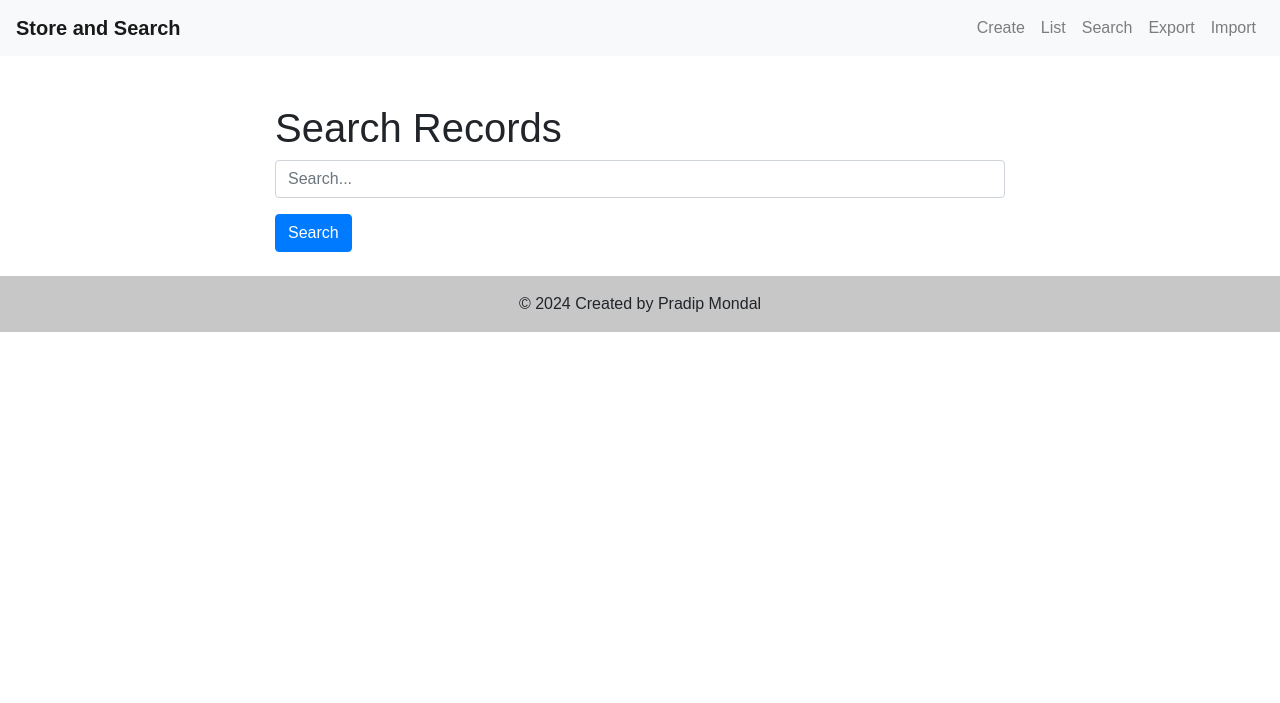
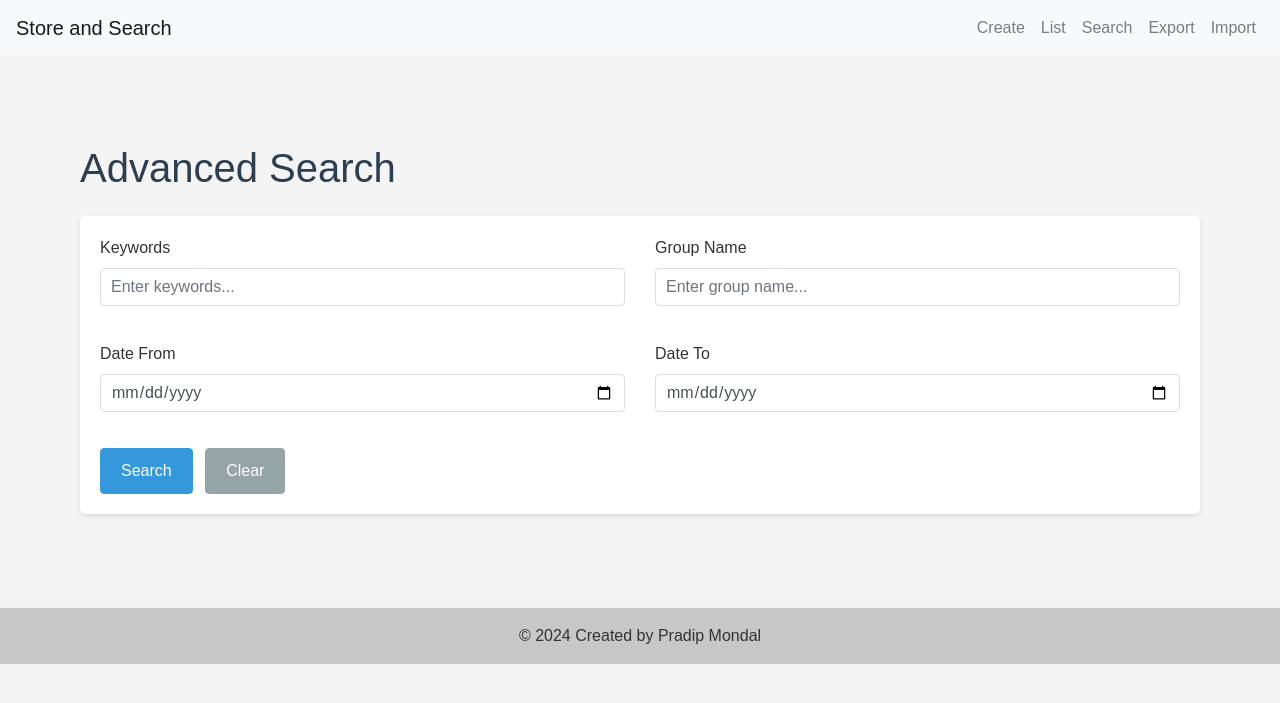
Before and after one commit to webitpradip/flask_search_store, a Flask app: page / in a window 1280 px wide. Shown: the top 703 px of the page. Run offline with Flask 2, Linux system fonts and the light colour scheme; data that the repository does not hold is empty; some libraries are stand-ins or nearby versions.

Commit message:
Search functionality improved

```diff
--- a/app.py
+++ b/app.py
@@ -1,5 +1,5 @@
 import os
-from flask import Flask, render_template, request, redirect, url_for, flash, send_file, send_from_directory
+from flask import Flask, render_template, request, redirect, url_for, flash, send_file, send_from_directory, abort
 from werkzeug.utils import secure_filename
 from forms import CreateForm
 from models import db, Record, File
@@ -8,7 +8,7 @@ from datetime import datetime
 import zipfile
 from io import BytesIO
 import sqlite3
-from sqlalchemy import case, func
+from sqlalchemy import case, func, and_, desc
 
 
 app = Flask(__name__)
@@ -16,8 +16,29 @@ app.config.from_object(Config)
 
 db.init_app(app)
 
+@app.errorhandler(404)
+def not_found_error(error):
+    """
+    Handle 404 Not Found errors.
+    """
+    return render_template('404.html'), 404
+
+@app.errorhandler(500)
+def internal_error(error):
+    """
+    Handle 500 Internal Server Error.
+    """
+    db.session.rollback()
+    return render_template('500.html'), 500
+
 @app.route('/create', methods=['GET', 'POST'])
 def create():
+    """
+    Handle the creation of a new record.
+
+    GET: Render the create form.
+    POST: Process the submitted form, create a new record, and handle file uploads.
+    """
     form = CreateForm()
     if form.validate_on_submit():
         record = Record(title=form.title.data, description=form.description.data, group_name=form.group_name.data)
@@ -40,6 +61,9 @@ def create():
 
 @app.route('/list')
 def list_records():
+    """
+    List all records with pagination.
+    """
     page = request.args.get('page', 1, type=int)
     records = Record.query.paginate(page, 10, False)
     next_url = url_for('list_records', page=records.next_num) if records.has_next else None
@@ -48,15 +72,19 @@ def list_records():
 
 @app.route('/edit/<int:id>', methods=['GET', 'POST'])
 def edit(id):
+    """
+    Handle the editing of an existing record.
+
+    GET: Render the edit form with existing record data.
+    POST: Process the submitted form and update the record.
+    """
     record = Record.query.get_or_404(id)
     form = CreateForm(obj=record)
     if form.validate_on_submit():
-        # Populate other fields
         record.title = form.title.data
         record.description = form.description.data
         record.group_name = form.group_name.data
 
-        # Handle file uploads if any
         files = request.files.getlist('files')
         for file in files:
             if file:
@@ -73,55 +101,96 @@ def edit(id):
 
 @app.route('/delete_file/<int:id>')
 def delete_file(id):
+    """
+    Delete a file associated with a record.
+    """
     file = File.query.get_or_404(id)
-    os.remove(os.path.join(app.config['UPLOAD_FOLDER'], file.filename))
-    db.session.delete(file)
-    db.session.commit()
-    flash('File deleted successfully!', 'success')
+    try:
+        os.remove(os.path.join(app.config['UPLOAD_FOLDER'], file.filename))
+        db.session.delete(file)
+        db.session.commit()
+        flash('File deleted successfully!', 'success')
+    except Exception as e:
+        db.session.rollback()
+        flash(f'Error deleting file: {str(e)}', 'danger')
     return redirect(url_for('edit', id=file.record_id))
 
 @app.route('/', methods=['GET', 'POST'])
 def search():
+    """
+    Handle the advanced search functionality.
+
+    GET: Render the search form and display results if query parameters are provided.
+    POST: Process the search query and redirect to GET with query parameters.
+    """
     page = request.args.get('page', 1, type=int)
     per_page = 10
-    query = request.form.get('query', '')
 
     if request.method == 'POST':
-        return redirect(url_for('search', query=query))
+        return redirect(url_for('search', **request.form))
+
+    query = request.args.get('query', '').strip()
+    group_name = request.args.get('group_name', '').strip()
+    date_from = request.args.get('date_from')
+    date_to = request.args.get('date_to')
+
+    filters = []
 
     if query:
         words = query.split()
+        if len(words) > 10:
+            flash('Please limit your search to 10 words or less.', 'warning')
+            words = words[:10]
+            query = ' '.join(words)
 
-        # Create a case statement for each word and field combination
-        title_cases = [case([(Record.title.ilike(f'%{word}%'), 3)], else_=0) for word in words]
-        description_cases = [case([(Record.description.ilike(f'%{word}%'), 2)], else_=0) for word in words]
-        group_name_cases = [case([(Record.group_name.ilike(f'%{word}%'), 1)], else_=0) for word in words]
+        filters.append(db.or_(
+            Record.title.ilike(f'%{word}%') for word in words
+        ) | db.or_(
+            Record.description.ilike(f'%{word}%') for word in words
+        ))
 
-        # Sum up all the case statements to get the total weight
+    if group_name:
+        filters.append(Record.group_name.ilike(f'%{group_name}%'))
+
+    if date_from:
+        filters.append(Record.created_at >= datetime.strptime(date_from, '%Y-%m-%d'))
+
+    if date_to:
+        filters.append(Record.created_at <= datetime.strptime(date_to, '%Y-%m-%d'))
+
+    if filters:
+        # Create weight cases for relevance ranking
+        title_cases = [case([(Record.title.ilike(f'%{word}%'), 3)], else_=0) for word in words] if query else []
+        description_cases = [case([(Record.description.ilike(f'%{word}%'), 2)], else_=0) for word in words] if query else []
+        group_name_cases = [case([(Record.group_name.ilike(f'%{group_name}%'), 1)], else_=0)] if group_name else []
+
         total_weight = sum(title_cases + description_cases + group_name_cases)
 
-        # Create the main query with all-word search
-        results = Record.query.filter(
-            db.and_(
-                db.or_(Record.title.ilike(f'%{word}%') for word in words) |
-                db.or_(Record.description.ilike(f'%{word}%') for word in words) |
-                db.or_(Record.group_name.ilike(f'%{word}%') for word in words)
-            )
-        ).add_columns(total_weight.label('weight')).order_by(total_weight.desc()).paginate(page, per_page, False)
+        results = Record.query.filter(and_(*filters)).add_columns(total_weight.label('weight')).order_by(desc(total_weight)).paginate(page, per_page, False)
     else:
-        results = Record.query.paginate(page, per_page, False)
+        results = Record.query.add_columns(func.cast(0, db.Integer).label('weight')).paginate(page, per_page, False)
 
-    next_url = url_for('search', query=query, page=results.next_num) if results.has_next else None
-    prev_url = url_for('search', query=query, page=results.prev_num) if results.has_prev else None
+    next_url = url_for('search', page=results.next_num, **request.args) if results.has_next else None
+    prev_url = url_for('search', page=results.prev_num, **request.args) if results.has_prev else None
 
-    return render_template('search.html', results=results.items, query=query, next_url=next_url, prev_url=prev_url)
+    return render_template('search.html', results=results.items, query=query, group_name=group_name,
+                           date_from=date_from, date_to=date_to, next_url=next_url, prev_url=prev_url)
 
 @app.route('/uploads/<filename>')
 def uploaded_file(filename):
+    """
+    Serve uploaded files.
+    """
     return send_from_directory(app.config['UPLOAD_FOLDER'], filename)
 
 @app.route('/export', methods=['GET', 'POST'])
 def export():
+    """
+    Handle the export functionality.
+
+    GET: Render the export form.
+    POST: Process the export request and generate a zip file with the exported data.
+    """
     if request.method == 'POST':
         export_type = request.form.get('export_type')
 
@@ -137,6 +206,9 @@ def export():
     return render_template('export.html')
 
 def export_database(zf):
+    """
+    Export the database to a SQL file and add it to the zip file.
+    """
     db_file_path = os.path.join(app.config['UPLOAD_FOLDER'], 'database_export.sql')
     conn = db.engine.raw_connection()
     try:
@@ -149,6 +221,9 @@ def export_database(zf):
         os.remove(db_file_path)
 
 def export_files(zf):
+    """
+    Export all files in the upload folder to the zip file.
+    """
     for root, dirs, files in os.walk(app.config['UPLOAD_FOLDER']):
         for file in files:
             file_path = os.path.join(root, file)
@@ -156,6 +231,12 @@ def export_files(zf):
 
 @app.route('/import', methods=['GET', 'POST'])
 def import_data():
+    """
+    Handle the import functionality.
+
+    GET: Render the import form.
+    POST: Process the uploaded zip file and import the data.
+    """
     if request.method == 'POST':
         if 'file' not in request.files:
             flash('No file part', 'danger')
@@ -164,18 +245,26 @@ def import_data():
         if file.filename == '':
             flash('No selected file', 'danger')
             return redirect(request.url)
-        if file:
-            with zipfile.ZipFile(file, 'r') as zf:
-                if 'database_export.sql' in zf.namelist():
-                    import_database(zf)
-                for file_info in zf.infolist():
-                    if file_info.filename != 'database_export.sql':
-                        import_file(zf, file_info)
-            flash('Data imported successfully!', 'success')
-            return redirect(url_for('list_records'))
+        if file and file.filename.endswith('.zip'):
+            try:
+                with zipfile.ZipFile(file, 'r') as zf:
+                    if 'database_export.sql' in zf.namelist():
+                        import_database(zf)
+                    for file_info in zf.infolist():
+                        if file_info.filename != 'database_export.sql':
+                            import_file(zf, file_info)
+                flash('Data imported successfully!', 'success')
+                return redirect(url_for('list_records'))
+            except Exception as e:
+                flash(f'Error importing data: {str(e)}', 'danger')
+        else:
+            flash('Invalid file format. Please upload a zip file.', 'danger')
     return render_template('import.html')
 
 def import_database(zf):
+    """
+    Import the database from the SQL file in the zip file.
+    """
     db_file_path = os.path.join(app.config['UPLOAD_FOLDER'], 'database_import.sql')
     with open(db_file_path, 'wb') as f:
         f.write(zf.read('database_export.sql'))
@@ -206,13 +295,19 @@ def import_database(zf):
     os.remove(db_file_path)
 
 def import_file(zf, file_info):
+    """
+    Import a single file from the zip file to the upload folder.
+    """
     file_path = os.path.join(app.config['UPLOAD_FOLDER'], file_info.filename)
     if not os.path.exists(file_path):
         zf.extract(file_info.filename, app.config['UPLOAD_FOLDER'])
 
 @app.context_processor
 def inject_now():
+    """
+    Inject the current year into all templates.
+    """
     return {'current_year': datetime.utcnow().year}
 
 if __name__ == '__main__':
-    app.run(debug=True)
+    app.run(debug=app.config['DEBUG'])
--- a/config.py
+++ b/config.py
@@ -5,3 +5,4 @@ class Config:
     SQLALCHEMY_DATABASE_URI = 'sqlite:///instance/flaskr.sqlite'
     SQLALCHEMY_TRACK_MODIFICATIONS = False
     UPLOAD_FOLDER = 'uploads'
+    DEBUG = os.environ.get('FLASK_DEBUG', 'False').lower() == 'true'
--- a/static/css/styles.css
+++ b/static/css/styles.css
@@ -1,24 +1,125 @@
 body {
-    font-family: Arial, sans-serif;
-  }
+    font-family: 'Arial', sans-serif;
+    background-color: #f4f4f4;
+    color: #333;
+}
 
-  .navbar-brand {
+.container {
+    max-width: 1200px;
+    margin: 0 auto;
+    padding: 20px;
+}
+
+h1, h2 {
+    color: #2c3e50;
+    margin-bottom: 20px;
+}
+
+.form-group {
+    margin-bottom: 20px;
+}
+
+.form-control {
+    border-radius: 4px;
+    border: 1px solid #ddd;
+    padding: 10px;
+}
+
+.btn {
+    border-radius: 4px;
+    padding: 10px 20px;
+    font-size: 16px;
+    transition: all 0.3s ease;
+}
+
+.btn-primary {
+    background-color: #3498db;
+    border-color: #3498db;
+}
+
+.btn-primary:hover {
+    background-color: #2980b9;
+    border-color: #2980b9;
+}
+
+.btn-secondary {
+    background-color: #95a5a6;
+    border-color: #95a5a6;
+}
+
+.btn-secondary:hover {
+    background-color: #7f8c8d;
+    border-color: #7f8c8d;
+}
+
+.card {
+    border: none;
+    box-shadow: 0 2px 5px rgba(0,0,0,0.1);
+    margin-bottom: 20px;
+    transition: all 0.3s ease;
+}
+
+.card:hover {
+    box-shadow: 0 5px 15px rgba(0,0,0,0.1);
+}
+
+.card-title {
+    font-size: 1.25rem;
     font-weight: bold;
-  }
+    color: #2c3e50;
+}
 
-  .footer {
-    background-color: #f8f9fa;
-    padding: 1rem;
-    text-align: center;
-    position: fixed;
-    width: 100%;
-    bottom: 0;
-  }
+.card-subtitle {
+    font-size: 1rem;
+    color: #7f8c8d;
+}
 
-  .mt-4 {
-    margin-top: 1.5rem !important;
-  }
+.card-text {
+    color: #34495e;
+}
 
-  .list-group-item {
-    margin-bottom: 1rem;
-  }
+.list-group-item {
+    border: none;
+    padding: 10px 0;
+}
+
+.pagination {
+    justify-content: center;
+    margin-top: 30px;
+}
+
+.page-link {
+    color: #3498db;
+    border: none;
+    margin: 0 5px;
+}
+
+.page-link:hover {
+    background-color: #3498db;
+    color: #fff;
+}
+
+.show-more {
+    color: #3498db;
+    text-decoration: none;
+    font-weight: bold;
+}
+
+.show-more:hover {
+    text-decoration: underline;
+}
+
+#search-form {
+    background-color: #fff;
+    padding: 20px;
+    border-radius: 5px;
+    box-shadow: 0 2px 5px rgba(0,0,0,0.1);
+    margin-bottom: 30px;
+}
+
+#search-results {
+    background-color: #fff;
+    padding: 20px;
+    border-radius: 5px;
+    box-shadow: 0 2px 5px rgba(0,0,0,0.1);
+}
--- a/templates/search.html
+++ b/templates/search.html
@@ -1,22 +1,54 @@
 {% extends "base.html" %}
-{% block title %}Search Records{% endblock %}
+{% block title %}Advanced Search{% endblock %}
 {% block content %}
+<div class="container">
+  <h1 class="mt-4 mb-4">Advanced Search</h1>
+  <form method="POST" id="search-form">
     <div class="row">
-  <div class="col-md-8 offset-md-2">
-    <h1 class="mt-4">Search Records</h1>
-    <form method="POST">
+      <div class="col-md-6">
         <div class="form-group">
-        <input type="text" name="query" class="form-control" placeholder="Search..." required>
+          <label for="query">Keywords</label>
+          <input type="text" name="query" id="query" class="form-control" placeholder="Enter keywords..." value="{{ query }}">
         </div>
+      </div>
+      <div class="col-md-6">
+        <div class="form-group">
+          <label for="group_name">Group Name</label>
+          <input type="text" name="group_name" id="group_name" class="form-control" placeholder="Enter group name..." value="{{ group_name }}">
+        </div>
+      </div>
+    </div>
+    <div class="row mt-3">
+      <div class="col-md-6">
+        <div class="form-group">
+          <label for="date_from">Date From</label>
+          <input type="date" name="date_from" id="date_from" class="form-control" value="{{ date_from }}">
+        </div>
+      </div>
+      <div class="col-md-6">
+        <div class="form-group">
+          <label for="date_to">Date To</label>
+          <input type="date" name="date_to" id="date_to" class="form-control" value="{{ date_to }}">
+        </div>
+      </div>
+    </div>
+    <div class="row mt-3">
+      <div class="col-md-12">
         <button type="submit" class="btn btn-primary">Search</button>
+        <button type="button" id="clear-form" class="btn btn-secondary ml-2">Clear</button>
+      </div>
+    </div>
   </form>
+
   {% if results %}
-    <h2 class="mt-4">Results for "{{ query }}"</h2>
-    <ul class="list-group">
+  <h2 class="mt-4">Search Results</h2>
+  <div id="search-results">
     {% for record in results %}
-      <li class="list-group-item">
-        <h5>{{ record.Record.title }} <small class="text-muted">(Relevance: {{ record.weight }})</small></h5>
-        <p>
+    <div class="card mt-3">
+      <div class="card-body">
+        <h5 class="card-title">{{ record.Record.title }} <small class="text-muted">(Relevance: {{ record.weight }})</small></h5>
+        <h6 class="card-subtitle mb-2 text-muted">Group: {{ record.Record.group_name }}</h6>
+        <p class="card-text">
           {% if record.Record.description|length > 100 %}
             <span class="description-short">{{ record.Record.description[:100] }}...</span>
             <span class="description-full d-none">{{ record.Record.description }}</span>
@@ -25,20 +57,23 @@
             {{ record.Record.description }}
           {% endif %}
         </p>
-        <p><strong>Group:</strong> {{ record.Record.group_name }}</p>
         <a href="{{ url_for('edit', id=record.Record.id) }}" class="btn btn-primary btn-sm">Edit</a>
-        <ul class="list-inline mt-2">
+        {% if record.Record.files %}
+        <h6 class="mt-2">Attached Files:</h6>
+        <ul class="list-group list-group-flush">
           {% for file in record.Record.files %}
-          <li class="list-inline-item">
+          <li class="list-group-item">
             <a href="{{ url_for('uploaded_file', filename=file.filename) }}">{{ file.filename }}</a>
           </li>
           {% endfor %}
         </ul>
-      </li>
+        {% endif %}
+      </div>
+    </div>
     {% endfor %}
-    </ul>
+  </div>
   <nav aria-label="Search result pages" class="mt-4">
-      <ul class="pagination">
+    <ul class="pagination justify-content-center">
       {% if prev_url %}
       <li class="page-item"><a class="page-link" href="{{ prev_url }}">Previous</a></li>
       {% endif %}
@@ -47,12 +82,14 @@
       {% endif %}
     </ul>
   </nav>
+  {% elif request.args %}
+  <p class="mt-4">No results found for your search criteria.</p>
   {% endif %}
-  </div>
 </div>
 
 <script>
   document.addEventListener('DOMContentLoaded', function() {
+    // Show More / Show Less functionality
     document.querySelectorAll('.show-more').forEach(function(showMoreLink) {
       showMoreLink.addEventListener('click', function(e) {
         e.preventDefault();
@@ -70,6 +107,23 @@
         }
       });
     });
+
+    // Clear form functionality
+    document.getElementById('clear-form').addEventListener('click', function() {
+      document.getElementById('search-form').reset();
+    });
+
+    // Date range validation
+    var dateFrom = document.getElementById('date_from');
+    var dateTo = document.getElementById('date_to');
+
+    dateFrom.addEventListener('change', function() {
+      dateTo.min = dateFrom.value;
+    });
+
+    dateTo.addEventListener('change', function() {
+      dateFrom.max = dateTo.value;
+    });
   });
 </script>
 {% endblock %}
```
Also changed, not shown: generate_test_data.sql (added, +51 -0 lines), requirements.txt (+5 -5 lines), templates/404.html (added, +11 -0 lines), templates/500.html (added, +11 -0 lines). Lines whose indentation alone changed are shown as unchanged.
